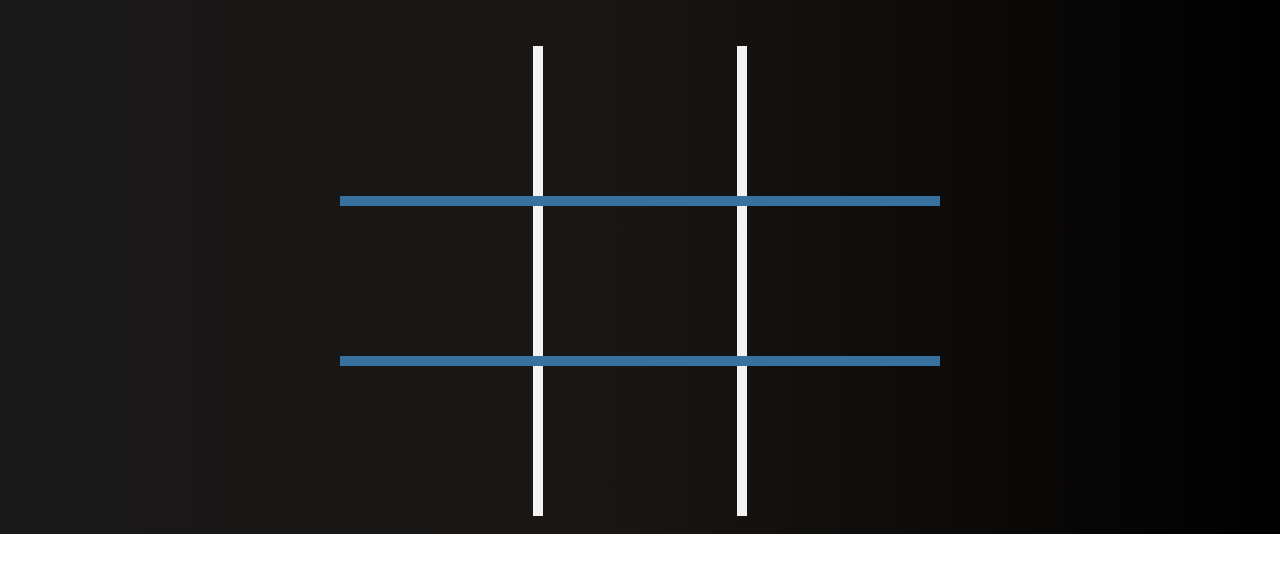
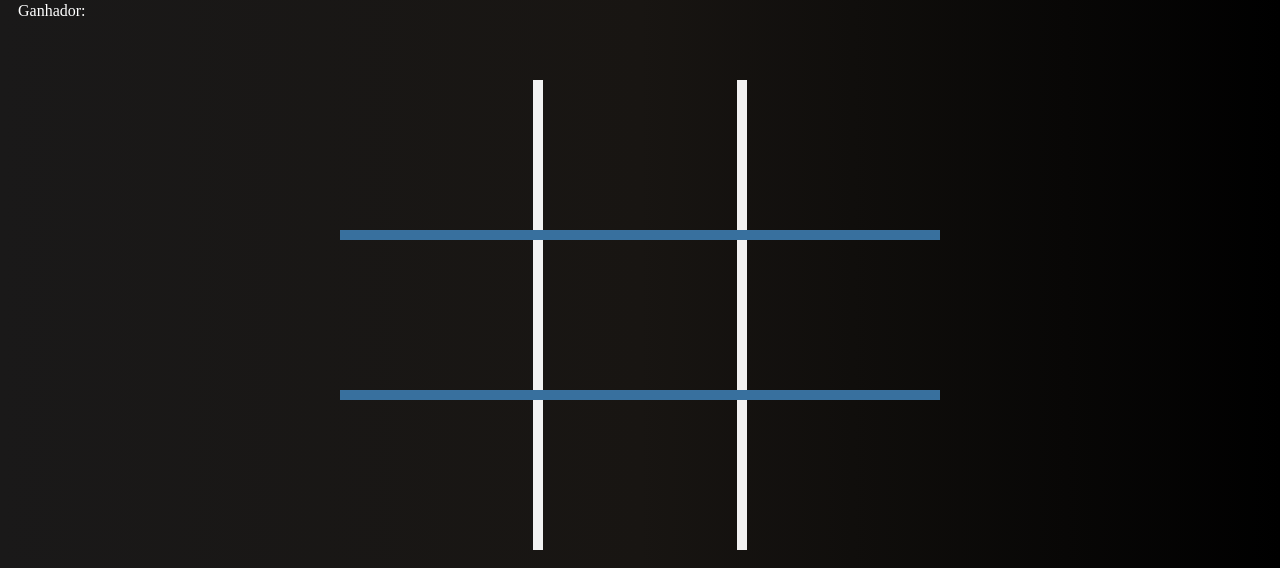
Before and after one commit to yRedskull/Tic-Tac-Toe, a plain HTML site: page index.html in a window 1280 px wide. Shown: the part 282-850 px from the top of the page. Before the commit the page ends 816 px from the top, so only its background shows below. Drawn offline with Linux system fonts and the light colour scheme.

Commit message:
Update index.html

```diff
--- a/index.html
+++ b/index.html
@@ -11,6 +11,7 @@
     <div id="show-player">
         Jogada de: <strong id="player"></strong>
     </div>
+    <p id="show-winner">Ganhador: <strong id="winner"></strong></p>
 
     <section id="game">
         <div id="row_A">
```
